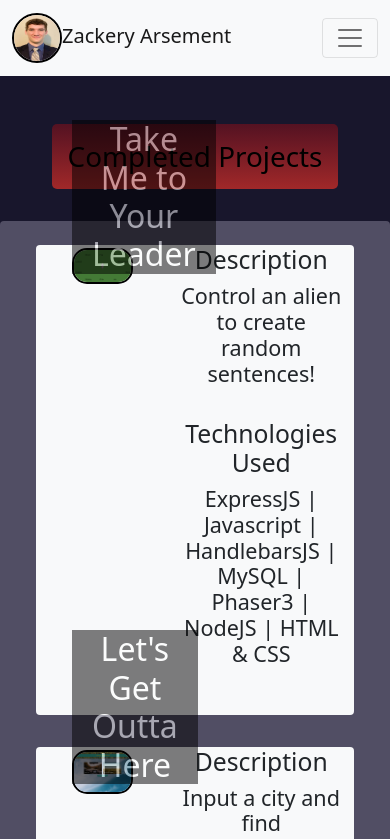
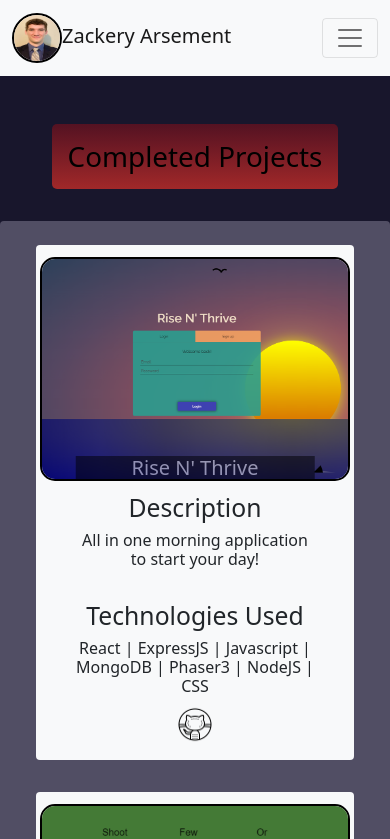
Before and after one commit to ZackeryArsement/react-portfolio, a React (Create React App) app: page /portfolio in a window 390 px wide. Shown: the top 839 px of the page. Built offline with nearby package versions, Linux system fonts and the light colour scheme.

Commit message:
Portfolio is now mobile responsive

```diff
--- a/src/components/portfolio/Portfolio.js
+++ b/src/components/portfolio/Portfolio.js
@@ -4,9 +4,19 @@ import LetsGetOut from '../../assets/projects/lets-get-outta-here.png'
 import WeatherForecast from '../../assets/projects/weather-forecast.png'
 import CodingQuiz from '../../assets/projects/coding-quiz.png'
 import PasswordGenerator from '../../assets/projects/password-generator.png'
+import RiseNThrive from '../../assets/projects/riseNthrive.png'
+
 import Project from './Project'
 
 const projects = [
+    {
+        title: 'Rise N\' Thrive',
+        deployed: "https://risenthrive.herokuapp.com/",
+        github:'https://github.com/romeodixonll/Rise-N-Thrive',
+        img: RiseNThrive,
+        description: 'All in one morning application to start your day!',
+        tech: 'React | ExpressJS | Javascript | MongoDB |  Phaser3 | NodeJS | CSS'
+    },
     {
         title: 'Take Me to Your Leader',
         deployed: "https://take-me-to-your-leader-zja.herokuapp.com/",
--- a/src/components/portfolio/Portfolio.module.css
+++ b/src/components/portfolio/Portfolio.module.css
@@ -1,7 +1,9 @@
 /* Bottom right text */
 .textBlock {
     position: absolute;
-    bottom: 10px;
+    bottom: 5px;
+    left: 50%;
+    transform: translate(-50%);
     background-color: black;
     opacity: 0.5;
     color: white;
@@ -9,6 +11,7 @@
     padding-right: 20px;
     text-align: center;
     justify-content: center;
+    width: 75%;
 }
 
 .textBlock h4{
@@ -69,10 +72,61 @@
 }
 
 .a{
-    margin: auto 4%;
-    width: 10%;
+    margin: auto 45%;
+    width: 15%;
+    padding: 0;
 }
 
 .img{
     width: 100%;
 }
+
+/* Row and media queries */
+.parentRow{
+    display: flex;
+    flex-wrap: wrap;
+}
+
+.column1{
+    width: 45%;
+    margin: auto;
+}
+
+.column2{
+    width: 55%;
+}
+
+@media screen and (max-width: 1400px){
+    .description{
+        font-size: 1rem;
+    }
+}
+
+@media screen and (max-width: 1200px){
+    .description{
+        font-size: 1rem;
+    }
+    .project{
+        padding: 0.25rem;
+    }
+    .column1{
+        padding: 0;
+    }
+    .column2{
+        padding: 0;
+    }
+}
+
+@media screen and (max-width: 994px){
+    .column1{
+        width: 538px;
+        margin: auto;
+    }
+    .column2{
+        width: 75%;
+        margin: auto;
+    }
+    .textBlock h4{
+        font-size: 1.25rem;
+    }
+}
--- a/src/components/portfolio/Project.js
+++ b/src/components/portfolio/Project.js
@@ -13,30 +13,30 @@ const Project = ({
                 projects.map((project) => (
                     <Row className={`w-100  p-4 pb-2`}>
                         <Col>
-                            <Row className={` bg-light rounded text-center`}>
-                                <Col xs={5}>
+                            <Row className={` bg-light rounded text-center ${classes.parentRow}`}>
+                                <div className={`${classes.column1}`}>
                                     <a className={`${classes.project} container`} href={project.deployed} target="_blank" rel="noreferrer">
                                         <img src={project.img} alt={project.title} className={classes.projectImg}/>
-                                        <div class={classes.textBlock}>
-                                            <h4>{project.title}</h4>
+                                        <div className={classes.textBlock}>
+                                            <h4 className={classes.description}>{project.title}</h4>
                                         </div>
                                     </a>
-                                </Col>
-                                <Col className={classes.content}>
+                                </div>
+                                <div className={`${classes.content} ${classes.column2}`}>
                                     <Row className="mb-4">
                                         <h2> Description</h2>
-                                        <h4>{project.description}</h4>
+                                        <h4 className={classes.description}>{project.description}</h4>
                                     </Row>
                                     <Row>
                                         <h2> Technologies Used</h2>
-                                        <h4>{project.tech}</h4>
+                                        <h4 className={classes.description}>{project.tech}</h4>
                                     </Row>
-                                    <Row className='justify-content-center mb-3'>
+                                    <Row className={`justify-content-center mb-3`}>
                                         <a className={`${classes.a} ${classes.github}`} href={project.github} target="_blank" rel="noreferrer">
                                             <img className={classes.img} src={Github} alt="Github Link"/>
                                         </a>
                                     </Row>
-                                </Col>
+                                </div>
                             </Row>
                         </Col>
                     </Row>
```
Also changed, not shown: src/assets/projects/riseNthrive.png (added), 1 other file (tests, documents, lock files or other folders).
